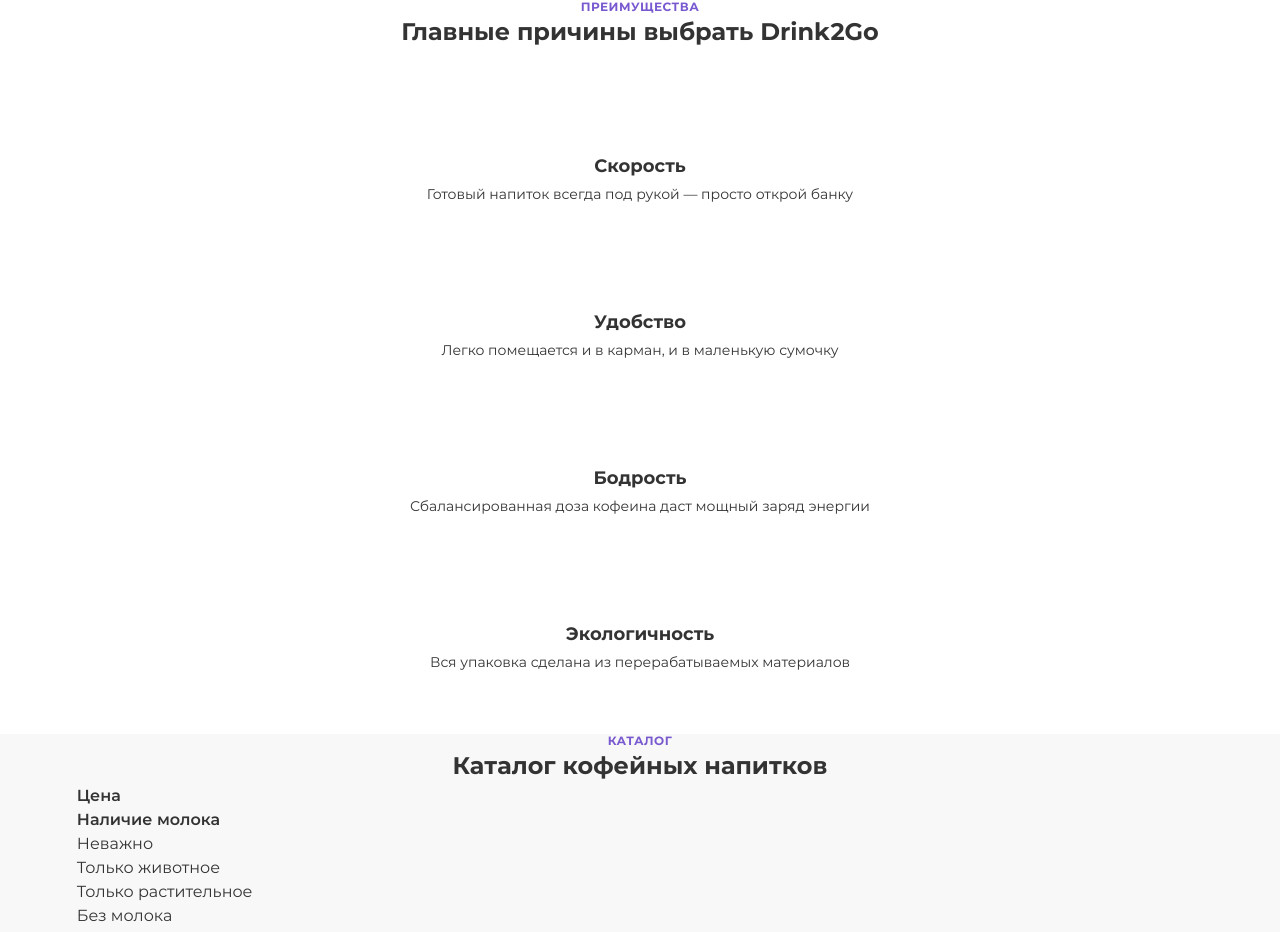
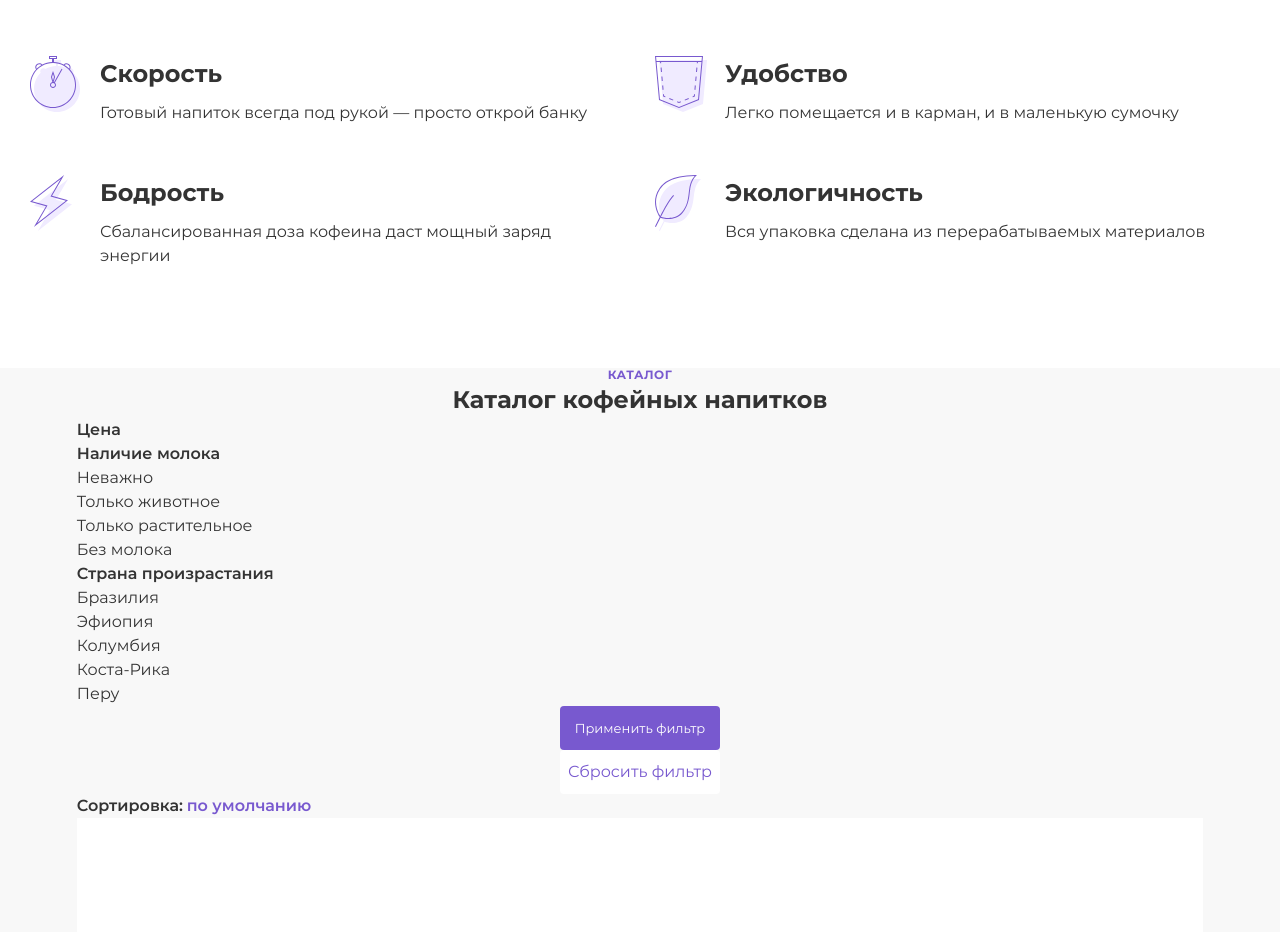
Before and after one commit to loonymax/drink2go, a website: page source/index.html in a window 1280 px wide. Shown: the part 574-1506 px from the top of the page. Drawn offline with nearby package versions, Linux system fonts and the light colour scheme; files that its build step writes are made by us from their sources.

Commit message:
grids for features

```diff
--- a/source/index.html
+++ b/source/index.html
@@ -189,21 +189,21 @@
       <b class="features__text text-features">Преимущества</b>
       <h2 class="features__title">Главные причины выбрать Drink2Go</h2>
       <ul class="features__list">
-        <li class="features__item">
+        <li class="features__item features__item--speed">
           <h3 class="features__item-title">Скорость</h3>
           <p class="features__item-text">Готовый напиток всегда под рукой — просто открой банку</p>
         </li>
-        <li class="features__item">
+        <li class="features__item features__item--cheerfulness">
           <h3 class="features__item-title">Удобство</h3>
-          <p class="features__item-text">Легко помещается и в карман, и в маленькую сумочку</p>
+          <p class="features__item-text">Легко помещается и в карман, и&nbsp;в&nbsp;маленькую сумочку</p>
         </li>
-        <li class="features__item">
+        <li class="features__item features__item--convenience">
           <h3 class="features__item-title">Бодрость</h3>
-          <p class="features__item-text">Сбалансированная доза кофеина даст мощный заряд энергии</p>
+          <p class="features__item-text">Сбалансированная доза кофеина даст&nbsp;мощный заряд энергии</p>
         </li>
-        <li class="features__item">
+        <li class="features__item features__item--eco">
           <h3 class="features__item-title">Экологичность</h3>
-          <p class="features__item-text">Вся упаковка сделана из перерабатываемых материалов</p>
+          <p class="features__item-text">Вся упаковка сделана из&nbsp;перерабатываемых материалов</p>
         </li>
       </ul>
     </section>
--- a/source/less/blocks/button.less
+++ b/source/less/blocks/button.less
@@ -6,6 +6,7 @@
   line-height: 24px;
   background-color: transparent;
   border: none;
+  cursor: pointer;
 }
 
 .button--primary {
@@ -14,4 +15,20 @@
   background-color: @primary;
   color: @white;
   border-radius: 4px;
+
+  &:hover {
+    background-color: @primary-lighter;
+  }
+
+  &:focus {
+    background-color: @primary-lighter;
+  }
+
+  &:active {
+    background-color: @primary-darker;
+  }
+
+  &:disabled {
+    background-color: @grey;
+  }
 }
--- a/source/less/blocks/features.less
+++ b/source/less/blocks/features.less
@@ -1,8 +1,16 @@
 .features {
-  padding: 50px 20px 60px;
+  padding: 52px 20px 60px;
   background-color: @white;
   color: @baseblack;
   text-align: center;
+
+  @media (min-width: @tablet-width) {
+    padding: 60px 30px 100px;
+  }
+
+  @media (min-width: @desktop-width) {
+    padding: 100px 40px 120px;
+  }
 }
 
 .features__text {
@@ -11,30 +19,118 @@
 
 .features__title {
   margin: 0;
+  padding: 4px 0 4px;
 
   font-weight: 700;
   font-size: 24px;
   line-height: 36px;
+
+  @media (min-width: @tablet-width) {
+    font-weight: 700;
+    font-size: 42px;
+    line-height: 64px;
+  }
+
+  @media (min-width: @desktop-width) {
+    padding-top: 6px;
+  }
 }
 
 .features__list {
   margin: 0;
   padding: 0;
+
+  @media (min-width: @tablet-width) {
+    display: grid;
+    grid-template-columns: 1fr 1fr;
+    column-gap: 30px;
+    row-gap: 50px;
+
+    padding-top: 60px;
+  }
+
+  @media (min-width: @desktop-width) {
+    column-gap: 0;
+    display: flex;
+    justify-content: space-between;
+    padding-top: 72px;
+  }
 }
 
 .features__item {
   list-style-type: none;
+
+  padding-top: 100px;
+
+  background-repeat: no-repeat;
+  background-position: 50% 28%;
+
+  &--speed {
+    background-image: url("../../img/features-clock.svg");
+  }
+
+  &--cheerfulness {
+    background-image: url("../../img/features-convenience.svg");
+  }
+
+  &--convenience {
+    background-image: url("../../img/features-cheerfulness.svg");
+  }
+
+  &--eco {
+    background-image: url("../../img/features-eco.svg");
+  }
+
+
+  @media (min-width: @tablet-width) {
+    padding-top: 0;
+    padding-left: 70px;
+
+    background-position: 0 0;
+  }
+
+  @media (min-width: @desktop-width) {
+    width: 318px;
+    padding-left: 0;
+    padding-top: 80px;
+
+    background-position: 50% 3%;
+  }
 }
 
 .features__item-title {
   margin: 0;
-  padding-top: 100px;
+  padding-bottom: 2px;
 
   font-weight: 700;
   font-size: 18px;
   line-height: 32px;
+
+
+  @media (min-width: @tablet-width) {
+    text-align: left;
+
+    font-size: 24px;
+    line-height: 36px;
+  }
+
+  @media (min-width: @desktop-width) {
+    text-align: center;
+  }
 }
 
 .features__item-text {
   margin: 0;
+
+  @media (min-width: @tablet-width) {
+    padding-top: 7px;
+    text-align: left;
+
+    font-size: 16px;
+    line-height: 24px;
+  }
+
+  @media (min-width: @desktop-width) {
+    text-align: center;
+  }
 }
--- a/source/less/blocks/header.less
+++ b/source/less/blocks/header.less
@@ -8,7 +8,7 @@
     column-gap: 20px;
     align-items: center;
     padding-left: 40px;
-    padding-right: 66px;
+    padding-right: 40px;
   }
 }
 
--- a/source/less/blocks/product-item.less
+++ b/source/less/blocks/product-item.less
@@ -16,6 +16,8 @@
   }
 
   @media (min-width: @tablet-width) {
+    padding: 0 20px;
+
     &--first {
       background: linear-gradient(@background-beige 77%, @white 27%);
     }
@@ -134,7 +136,6 @@
 
   @media (min-width: @tablet-width) {
     padding-top: 18px;
-    padding-bottom: 40px;
 
     font-size: 20px;
     line-height: 32px;
@@ -142,6 +143,8 @@
   }
 
   @media (min-width: @desktop-width) {
+    padding-bottom: 40px;
+
     grid-area: description;
     text-align: left;
   }
--- a/source/less/blocks/product.less
+++ b/source/less/blocks/product.less
@@ -24,6 +24,26 @@
     width: 80px;
     background-position: 50% 62%;
   }
+
+  @media (min-width: @desktop-width) {
+    background-position: 50% 50%;
+  }
+
+  &:hover {
+    background: no-repeat 50% 50% url("../../img/slider-arrow.svg"), linear-gradient(90deg, rgba(255, 255, 255, 0) 0%, #FFFFFF 100%)
+  }
+
+  &:focus {
+    background: no-repeat 50% 50% url("../../img/slider-arrow.svg"), linear-gradient(90deg, rgba(255, 255, 255, 0) 0%, #FFFFFF 100%)
+  }
+
+  &:active {
+    background: no-repeat 50% 50% url("../../img/slider-arrow.svg"), linear-gradient(90deg, rgba(120, 89, 207, 0) 0%, rgba(120, 89, 207, 0.25) 100%);
+  }
+
+  &:disabled {
+    filter: saturate(0);
+  }
 }
 
 .product__button-next {
@@ -42,6 +62,26 @@
     width: 80px;
     background-position: 50% 38%;
   }
+
+  @media (min-width: @desktop-width) {
+    background-position: 50% 50%;
+  }
+
+  &:hover {
+    background: no-repeat 50% 50% url("../../img/slider-arrow.svg"), linear-gradient(90deg, rgba(255, 255, 255, 0) 0%, #FFFFFF 100%)
+  }
+
+  &:focus {
+    background: no-repeat 50% 50% url("../../img/slider-arrow.svg"), linear-gradient(90deg, rgba(255, 255, 255, 0) 0%, #FFFFFF 100%)
+  }
+
+  &:active {
+    background: no-repeat 50% 50% url("../../img/slider-arrow.svg"), linear-gradient(90deg, rgba(120, 89, 207, 0) 0%, rgba(120, 89, 207, 0.25) 100%);
+  }
+
+  &:disabled {
+    filter: saturate(0);
+  }
 }
 
 .product__pagination-list {
@@ -50,7 +90,7 @@
 
   bottom: 70px;
   left: 50%;
-  transform: translate(-56%);
+  transform: translate(-50%);
   margin: 0;
   padding: 0;
 
@@ -74,5 +114,17 @@
     &--current {
       background-color: @primary;
     }
+
+    &:hover {
+      background-color: fade(@primary, 25%);
+    }
+
+    &:focus {
+      background-color: fade(@primary, 25%);
+    }
+
+    &:active {
+      background-color: @primary;
+    }
   }
 }
```
